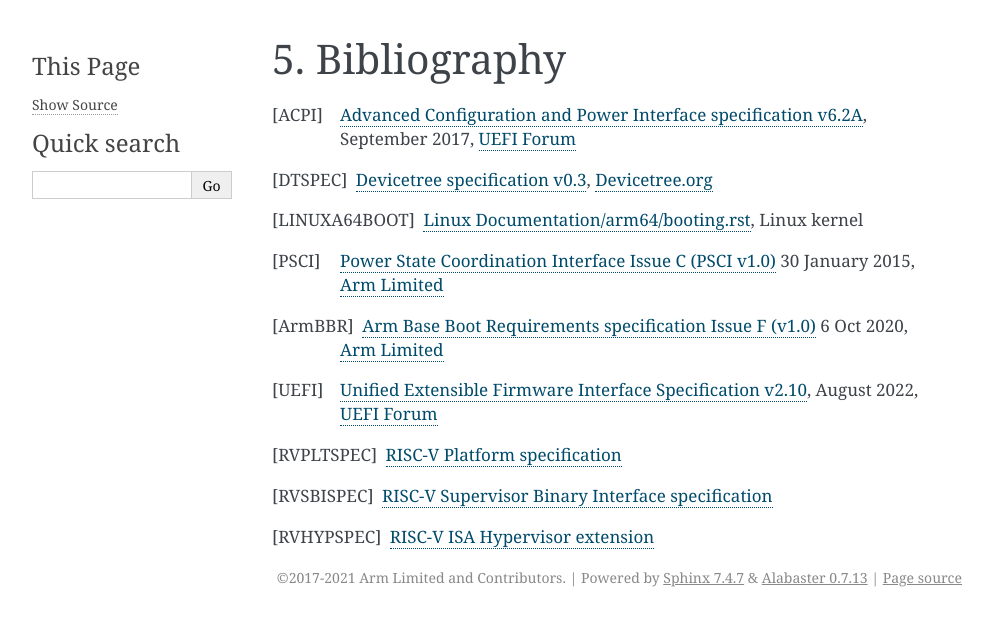
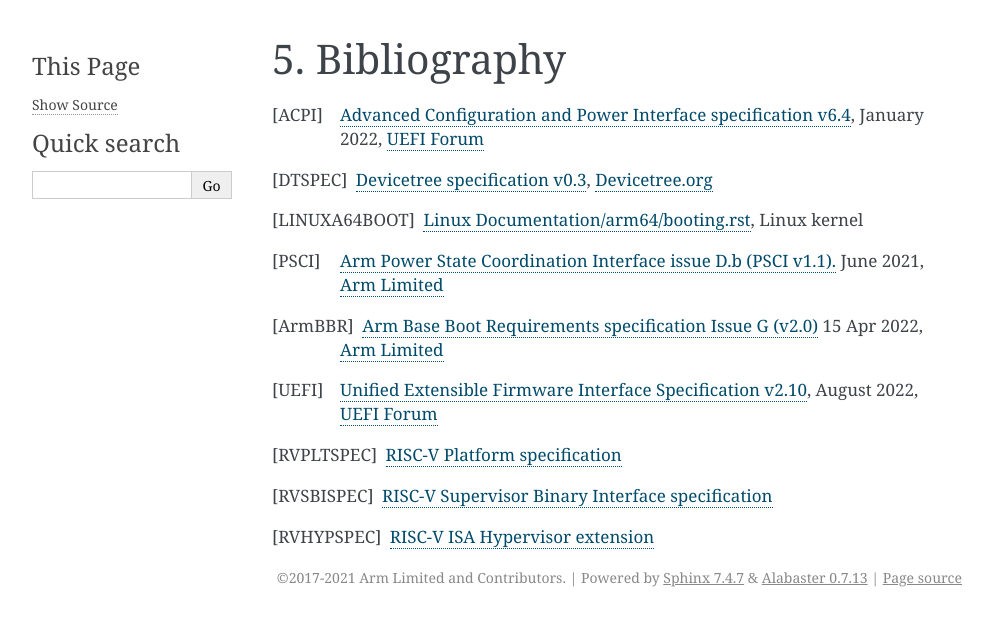
Before and after one commit to ARM-software/ebbr, a Sphinx documentation site: the page built from source/references.rst, in a window 1280 px wide. Shown: the top 626 px of the page, without its empty margins (148-1140 px from the left). Built offline with Sphinx 7.4.7, drawn with Linux system fonts in a browser that asks for light colours.

Commit message:
Bump reference specifications versions
- Bump ACPI to 6.4.
- Bump BBR to issue G (v2.0).
- Bump PSCI to issue D.b (v1.1).
  (Although PSCI issue E is available it was not selected as it is a beta
  version.)

Signed-off-by: Vincent Stehlé <vincent.stehle@arm.com>

```diff
--- a/source/chapter1-about.rst
+++ b/source/chapter1-about.rst
@@ -149,7 +149,7 @@
 Operating System.
 
 This specification is referenced by the Arm Base Boot Requirements
-Specification [ArmBBR]_ § 4.3.
+Specification [ArmBBR]_ § 4.2.
 The UEFI requirements found in this document are similar but not identical to
 the requirements found in BBR.
 EBBR provides greater flexibility for support embedded designs which cannot
--- a/source/references.rst
+++ b/source/references.rst
@@ -6,9 +6,9 @@
    Bibliography
    ************
 
-.. [ACPI] `Advanced Configuration and Power Interface specification v6.2A
-   <http://www.uefi.org/sites/default/files/resources/ACPI%206_2_A_Sept29.pdf>`_,
-   September 2017, `UEFI Forum <http://www.uefi.org>`_
+.. [ACPI] `Advanced Configuration and Power Interface specification v6.4
+   <https://uefi.org/sites/default/files/resources/ACPI_Spec_6_4_Jan22.pdf>`_,
+   January 2022, `UEFI Forum <http://www.uefi.org>`_
 
 .. [DTSPEC] `Devicetree specification v0.3
    <https://github.com/devicetree-org/devicetree-specification/releases/tag/v0.3>`_,
@@ -18,13 +18,13 @@
    <https://www.kernel.org/doc/html/latest/arm64/booting.html>`_,
    Linux kernel
 
-.. [PSCI] `Power State Coordination Interface Issue C (PSCI v1.0)
-   <https://developer.arm.com/documentation/den0022/c>`_
-   30 January 2015, `Arm Limited <http://www.arm.com>`_
+.. [PSCI] `Arm Power State Coordination Interface issue D.b (PSCI v1.1).
+   <https://developer.arm.com/documentation/den0022/db>`_
+   June 2021, `Arm Limited <http://www.arm.com>`_
 
-.. [ArmBBR] `Arm Base Boot Requirements specification Issue F (v1.0)
-   <https://developer.arm.com/documentation/den0044/f>`_
-   6 Oct 2020, `Arm Limited <http://www.arm.com>`_
+.. [ArmBBR] `Arm Base Boot Requirements specification Issue G (v2.0)
+   <https://developer.arm.com/documentation/den0044/g>`_
+   15 Apr 2022, `Arm Limited <http://www.arm.com>`_
 
 .. [UEFI] `Unified Extensible Firmware Interface Specification v2.10
    <https://uefi.org/sites/default/files/resources/UEFI_Spec_2_10_Aug29.pdf>`_,
```
